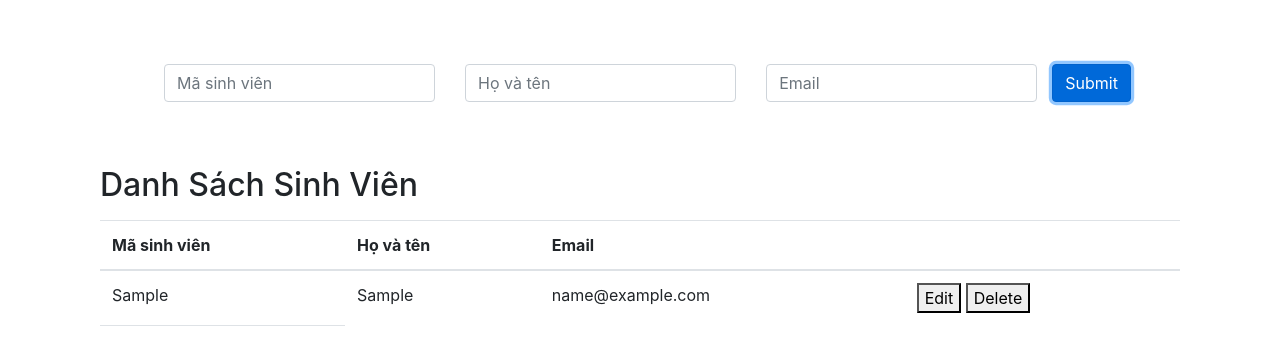
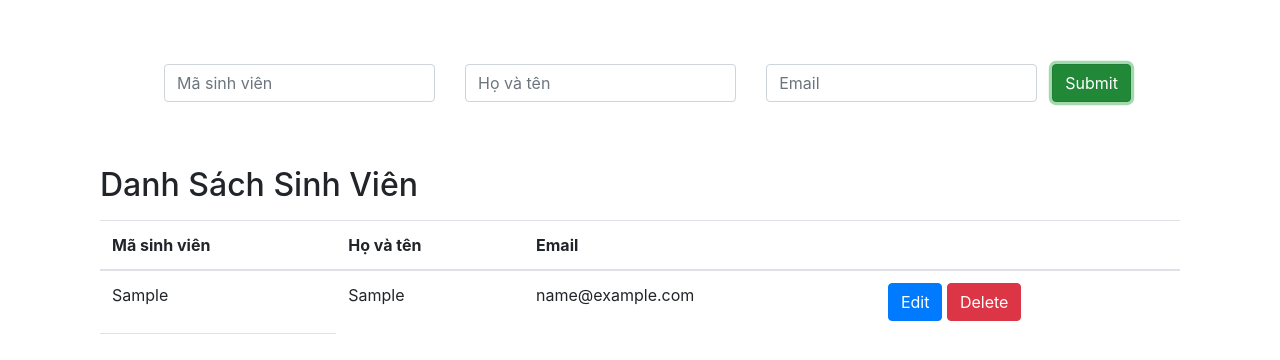
Before and after one commit to hieudion123123/Quan-ly-sinh-vien-JavaScript-HTML-CSS, a plain HTML site: page index.html in a window 1280 px wide. Both pictures are taken after typing "Sample", "Sample", "name@example.com" into the empty fields and a click on the button "Submit". Drawn offline with nearby package versions, Linux system fonts and the light colour scheme.

Commit message:
Add files via upload

```diff
--- a/index.html
+++ b/index.html
@@ -20,7 +20,7 @@
               <div class="col">
                 <input type="email" id="email" class="form-control" placeholder="Email" required>
               </div>
-              <button class="submitBtn btn btn-primary" type="submit">Submit</button>
+              <button class="btn btn-success" type="submit">Submit</button>
             </div>
         </form>
 		<h2>Danh Sách Sinh Viên</h2>
--- a/main.js
+++ b/main.js
@@ -14,9 +14,9 @@ class Control {
     <td id="masinhvien${tableLength}">${masinhvien}</td>
     <td id="hovaten${tableLength}">${hovaten}</td>
     <td id="email${tableLength}">${email}</td>
-    <td><button type="submit" id="sua${tableLength}">Edit</button>
-     <button type="submit" id="xoa${tableLength}">Delete</button>
-     <button type="submit" id="luu${tableLength}">Save</button></td>
+    <td><button class="btn btn-primary" type="submit" id="sua${tableLength}">Edit</button>
+     <button class="btn btn-danger" type="submit" id="xoa${tableLength}">Delete</button>
+     <button class="btn btn-primary" id="luu${tableLength}">Save</button></td>
      </tr>
      `;
     this.delete(tableLength);
@@ -56,6 +56,7 @@ class Control {
     email.innerHTML = `<input type="text" id="emailMoi${tableLength}" value="${emailCu}">`;
 
     document.getElementById("sua"+tableLength).style.display = 'none';
+    document.getElementById("xoa"+tableLength).style.display = 'none';
     document.getElementById("luu"+tableLength).style.display = 'inline-block';
 })
 }
```
